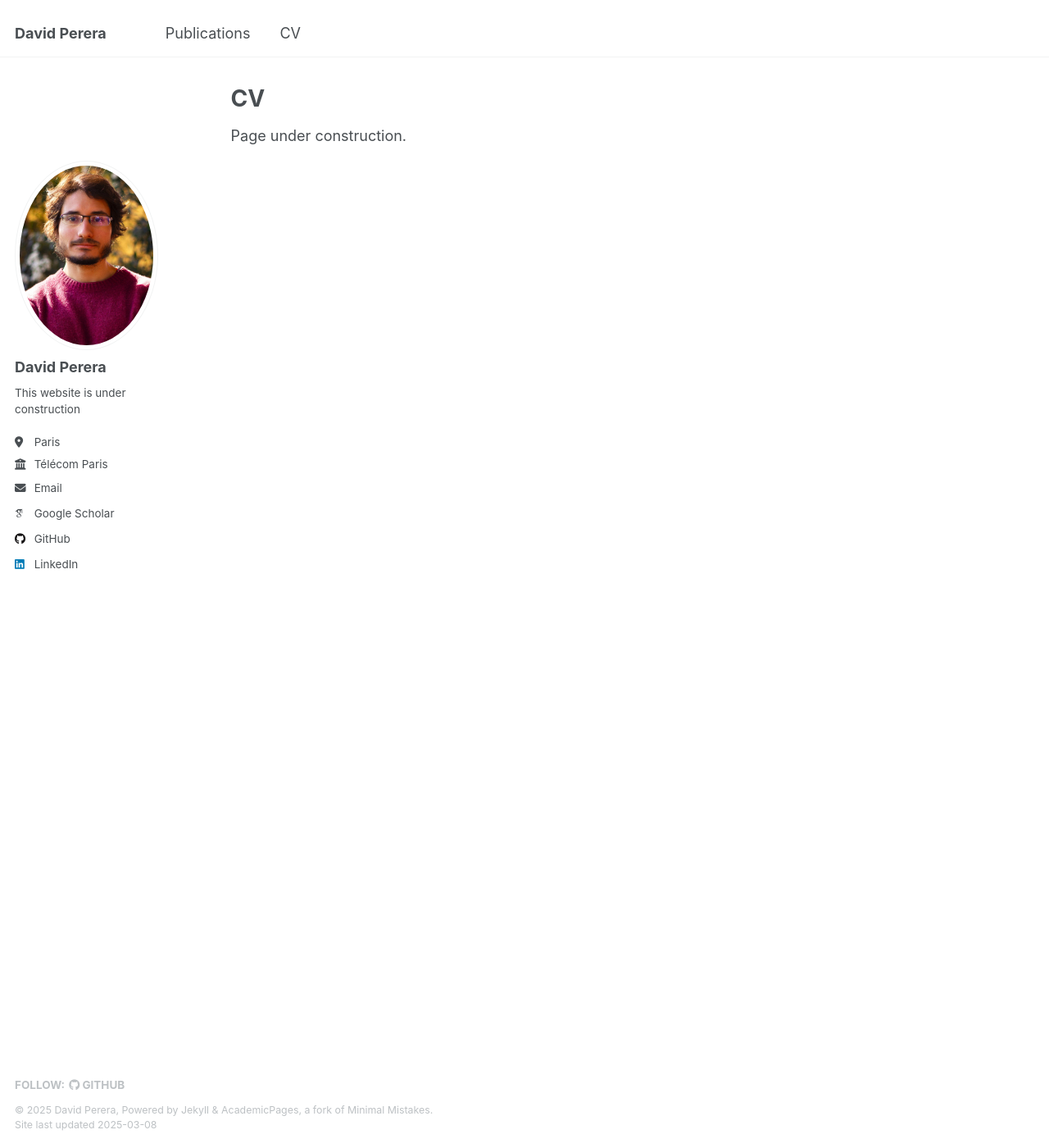
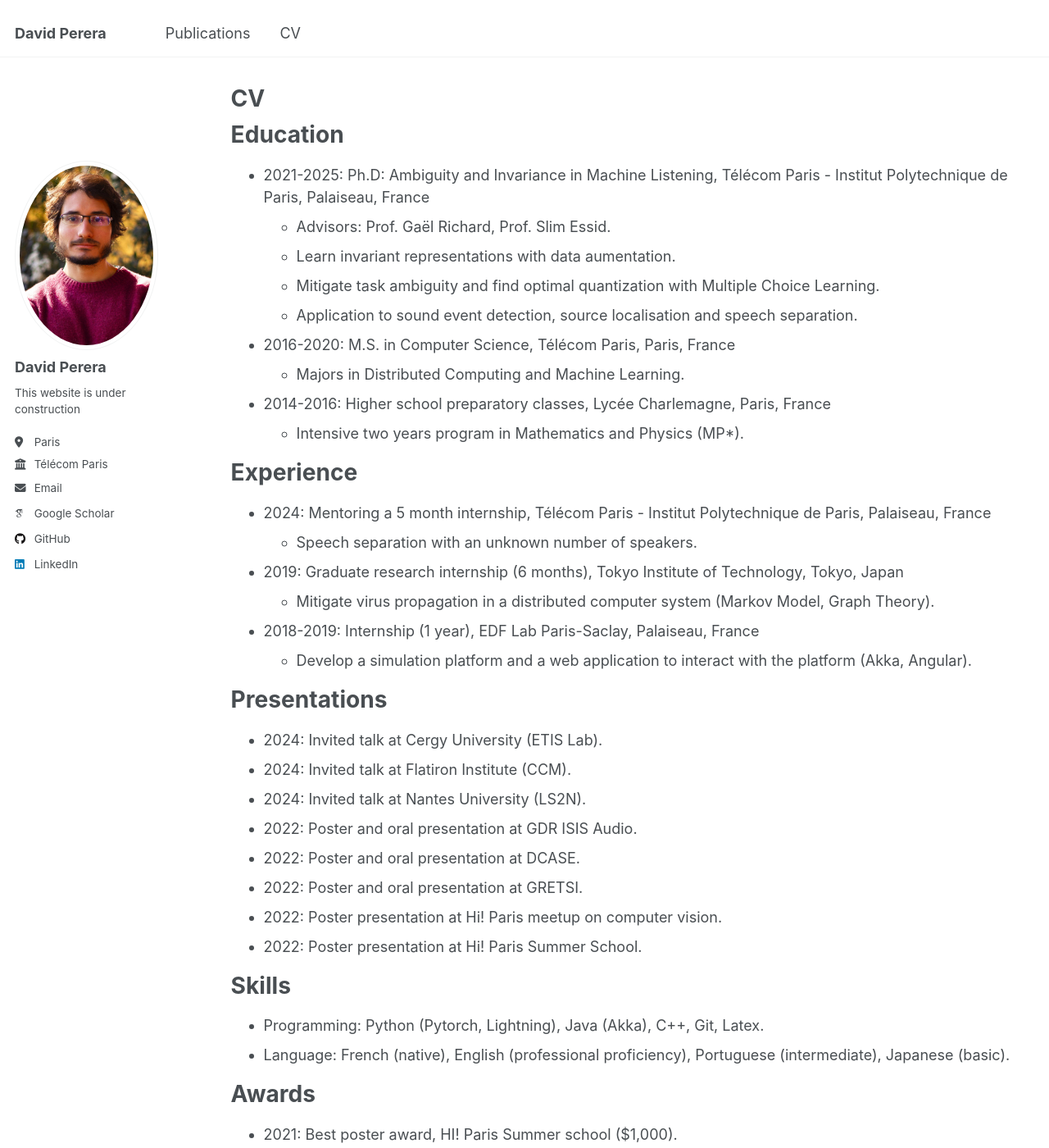
Before and after one commit to daperera/daperera.github.io, a Jekyll site: the page built from _pages/cv.md, in a window 1280 px wide and 1400 px high. Shown: the whole window at 82% size. Built offline with Jekyll 4.4.1, drawn with Linux system fonts in a browser that asks for light colours; some web fonts are replaced; some of the changed text lies outside the part shown.

Commit message:
Update cv.md

```diff
--- a/_pages/cv.md
+++ b/_pages/cv.md
@@ -7,63 +7,52 @@ redirect_from:
   - /resume
 ---
 
-Page under construction.
-
-<!--
-{% include base_path %}
-
 Education
 ======
-* Ph.D in Version Control Theory, GitHub University, 2018 (expected)
-* M.S. in Jekyll, GitHub University, 2014
-* B.S. in GitHub, GitHub University, 2012
+* 2021-2025: Ph.D: Ambiguity and Invariance in Machine Listening, Télécom Paris - Institut Polytechnique de Paris, Palaiseau, France
+    * Advisors: Prof. Gaël Richard, Prof. Slim Essid.
+    * Learn invariant representations with data aumentation.
+    * Mitigate task ambiguity and find optimal quantization with Multiple Choice Learning.
+    * Application to sound event detection, source localisation and speech separation.
+* 2016-2020: M.S. in Computer Science, Télécom Paris, Paris, France
+    * Majors in Distributed Computing and Machine Learning.
+* 2014-2016: Higher school preparatory classes, Lycée Charlemagne, Paris, France
+    * Intensive two years program in Mathematics and Physics (MP*).
 
-Work experience
+Experience
 ======
-* Spring 2024: Academic Pages Collaborator
-  * GitHub University
-  * Duties includes: Updates and improvements to template
-  * Supervisor: The Users
+* 2024: Mentoring a 5 month internship, Télécom Paris - Institut Polytechnique de Paris, Palaiseau, France
+    * Speech separation with an unknown number of speakers.
+* 2019: Graduate research internship (6 months), Tokyo Institute of Technology, Tokyo, Japan
+    * Mitigate virus propagation in a distributed computer system (Markov Model, Graph Theory).
+* 2018-2019: Internship (1 year), EDF Lab Paris-Saclay, Palaiseau, France
+    * Develop a simulation platform and a web application to interact with the platform (Akka, Angular).
 
-* Fall 2015: Research Assistant
-  * GitHub University
-  * Duties included: Merging pull requests
-  * Supervisor: Professor Hub
-
-* Summer 2015: Research Assistant
-  * GitHub University
-  * Duties included: Tagging issues
-  * Supervisor: Professor Git
+Presentations
+======
+* 2024: Invited talk at Cergy University (ETIS Lab).
+* 2024: Invited talk at Flatiron Institute (CCM).
+* 2024: Invited talk at Nantes University (LS2N).
+* 2022: Poster and oral presentation at GDR ISIS Audio.
+* 2022: Poster and oral presentation at DCASE.
+* 2022: Poster and oral presentation at GRETSI.
+* 2022: Poster presentation at Hi! Paris meetup on computer vision.
+* 2022: Poster presentation at Hi! Paris Summer School.
 
 Skills
 ======
-* Skill 1
-* Skill 2
-  * Sub-skill 2.1
-  * Sub-skill 2.2
-  * Sub-skill 2.3
-* Skill 3
+* Programming: Python (Pytorch, Lightning), Java (Akka), C++, Git, Latex.
+* Language: French (native), English (professional proficiency), Portuguese (intermediate), Japanese (basic).
 
-Publications
+Awards
 ======
-  <ul>{% for post in site.publications reversed %}
-    {% include archive-single-cv.html %}
-  {% endfor %}</ul>
+* 2021: Best poster award, HI! Paris Summer school ($1,000).
+* 2018: Honorable mention , SWERC (ICPC regional qualification contest).
 
-Talks
+Outreach
 ======
-  <ul>{% for post in site.talks reversed %}
-    {% include archive-single-talk-cv.html  %}
-  {% endfor %}</ul>
-
-Teaching
-======
-  <ul>{% for post in site.teaching reversed %}
-    {% include archive-single-cv.html %}
-  {% endfor %}</ul>
-
-Service and leadership
-======
-* Currently signed in to 43 different slack teams
-
--->
+* 2024: Peer review at ICASSP conference.
+* 2024: Peer review at NeurIPS conference.
+* 2023: Committee Member, and organization of Task 4 challenge.
+* 2022: Volunteer assistant at DCASE workshop.
+* 2022: Peer review at DCASE workshop.
```
